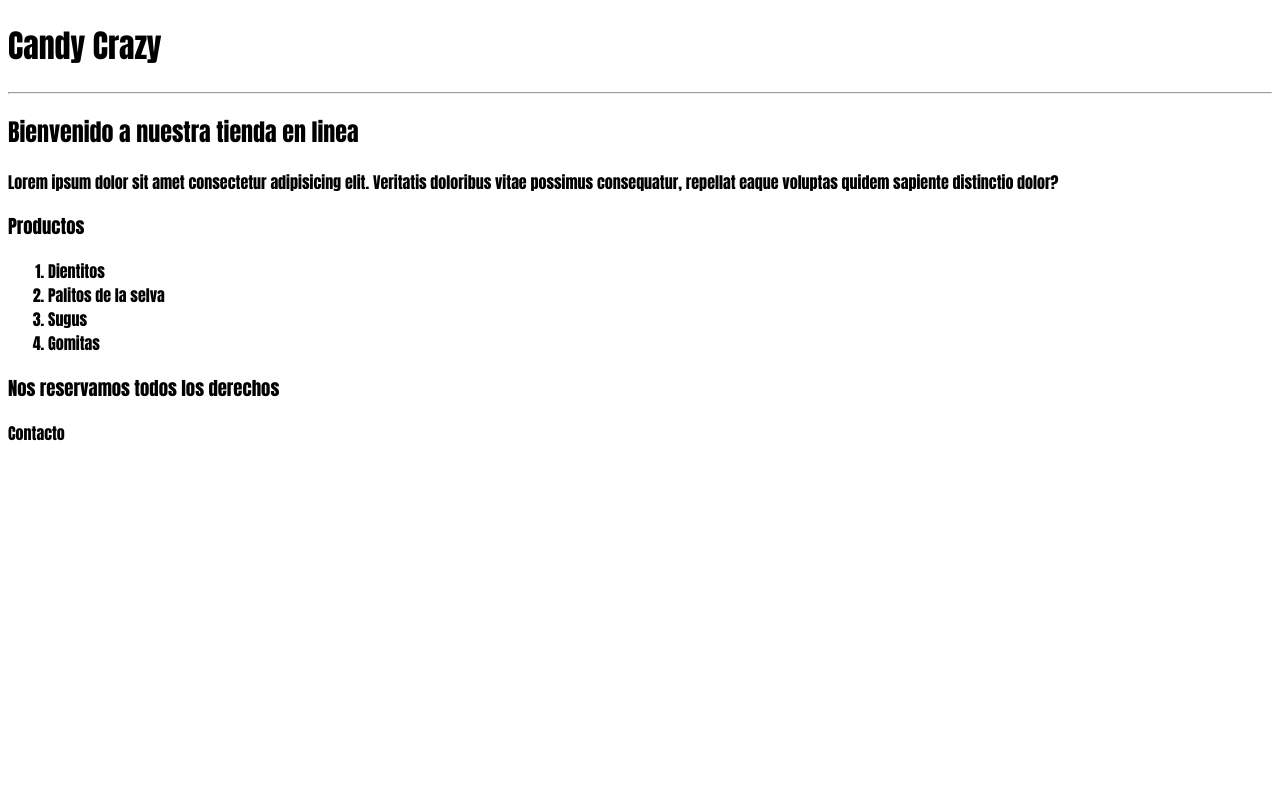
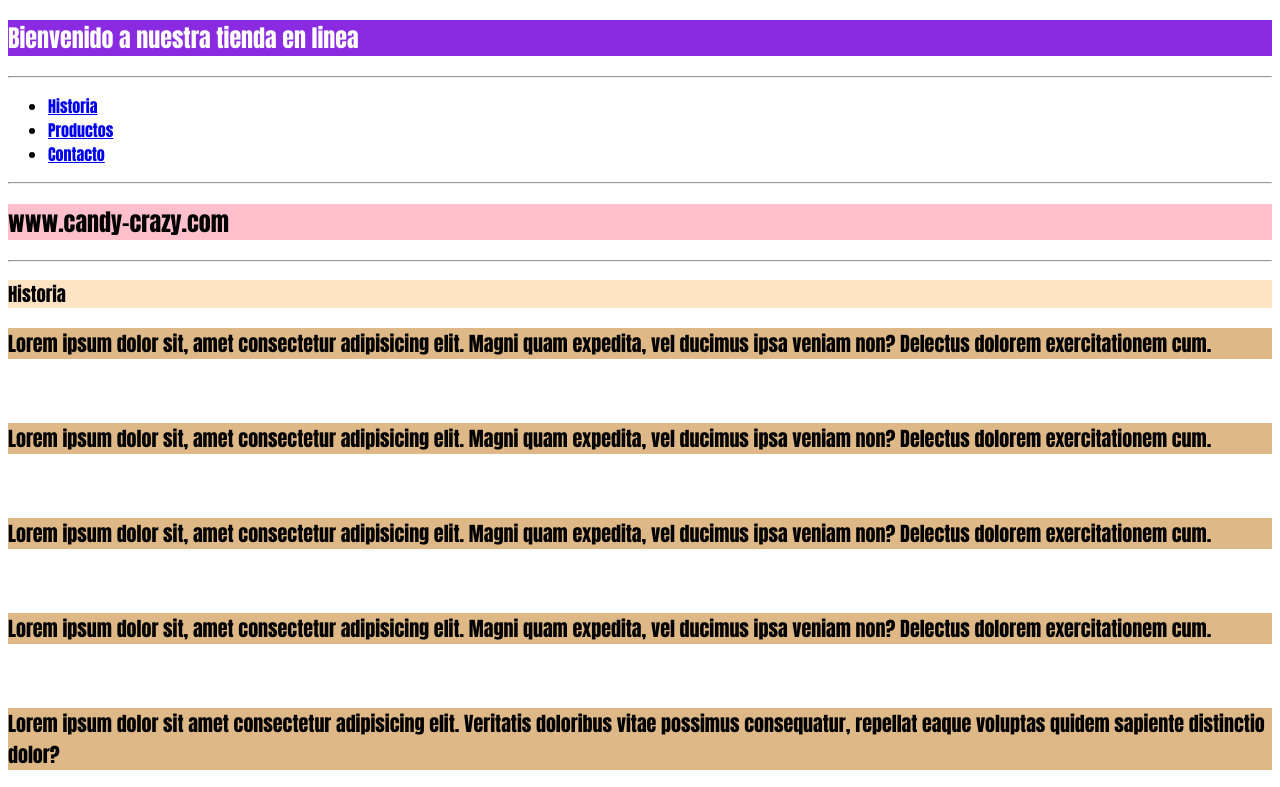
Before and after one commit to NLFerraris/Integradores-Maquetado, a website built with Vite: page index.html in a window 1280 px wide. Shown: the top 787 px of the page. Built offline with nearby package versions, Linux system fonts and the light colour scheme.

Commit message:
primeros pasos

```diff
--- a/index.html
+++ b/index.html
@@ -7,40 +7,65 @@
   </head>
   <body>
 
+    <nav>
+      <h1>Bienvenido a nuestra tienda en linea</h1>
+      <hr>
+      <ul class="navegacion">
+        <li><a href="#historia">Historia</a></li>
+        <li><a href="#productos">Productos</a></li>
+        <li><a href="#contacto">Contacto</a></li>
+      </ul>
+    </nav>
+    <hr>
+
     <header>
-      <h1>Candy Crazy</h1>
+      <h2>www.candy-crazy.com</h2>
       <hr>
     </header>
 
     <main class="general">
 
-    <nav>
-      <h2>Bienvenido a nuestra tienda en linea</h2>
-    </nav>
-
     <section>
-
       <article id="parrafo">
+        <div>
+        <h3><a id="historia"></a>Historia</h3>
+        <p>Lorem ipsum dolor sit, amet consectetur adipisicing elit. Magni quam expedita, vel ducimus ipsa veniam non? Delectus dolorem exercitationem cum.</p><br>
+        <p>Lorem ipsum dolor sit, amet consectetur adipisicing elit. Magni quam expedita, vel ducimus ipsa veniam non? Delectus dolorem exercitationem cum.</p><br>
+        <p>Lorem ipsum dolor sit, amet consectetur adipisicing elit. Magni quam expedita, vel ducimus ipsa veniam non? Delectus dolorem exercitationem cum.</p><br>
+        <p>Lorem ipsum dolor sit, amet consectetur adipisicing elit. Magni quam expedita, vel ducimus ipsa veniam non? Delectus dolorem exercitationem cum.</p><br>
         <p>Lorem ipsum dolor sit amet consectetur adipisicing elit. Veritatis doloribus vitae possimus consequatur, repellat eaque voluptas quidem sapiente distinctio dolor?</p>
+      </div>
+      <div class="img1"><img src="/caramelo-1.jpg" alt="historia"></div>
       </article>
+      <hr>
 
       <article id="lista">
-        <h3>Productos</h3>
+        <div>
+        <h3><a id="productos"></a>Productos</h3>
+        <p>Lorem ipsum dolor sit amet, consectetur adipisicing elit. Nemo, voluptate veniam nisi ad quibusdam doloribus accusantium illum sapiente mollitia itaque.</p>
+        <p>Lorem ipsum dolor sit amet, consectetur adipisicing elit. Nemo, voluptate veniam nisi ad quibusdam doloribus accusantium illum sapiente mollitia itaque.</p>
+        <p>Lorem ipsum dolor sit amet, consectetur adipisicing elit. Nemo, voluptate veniam nisi ad quibusdam doloribus accusantium illum sapiente mollitia itaque.</p>
         <ol>
           <li>Dientitos</li>
           <li>Palitos de la selva</li>
           <li>Sugus</li>
           <li>Gomitas</li>
         </ol>
+        </div>
       </article>
+      <div class="img2"><img src="/caramelo-2.jpg" alt="productos"></div>
 
     </section>
+    <hr>
 
   </main>
 
   <footer>
-    <h3>Nos reservamos todos los derechos</h3>
+    <div>
+    <h3><a id="contacto"></a>Nos reservamos todos los derechos</h3>
     <p>Contacto</p>
+    <a href="mailto:nlugo90@gmail.com">nlugo90@gmail.com</a>
+    </div>
   </footer>
 
     <script type="module" src="/main.js"></script>
--- a/style.css
+++ b/style.css
@@ -3,4 +3,19 @@
   font-family: "Anton", sans-serif;
   font-weight: 400;
   font-style: normal;
+  box-sizing: border-box;
 }
+h1{
+  background-color: blueviolet;
+  color: white;
+}
+h2{
+  background-color: pink;
+}
+h3{
+  background-color: bisque;
+}
+p{
+  background-color: burlywood;
+  font-size: 20px;
+}
```
Also changed, not shown: public/caramelo-1.jpg (added), public/caramelo-2.jpg (added).
